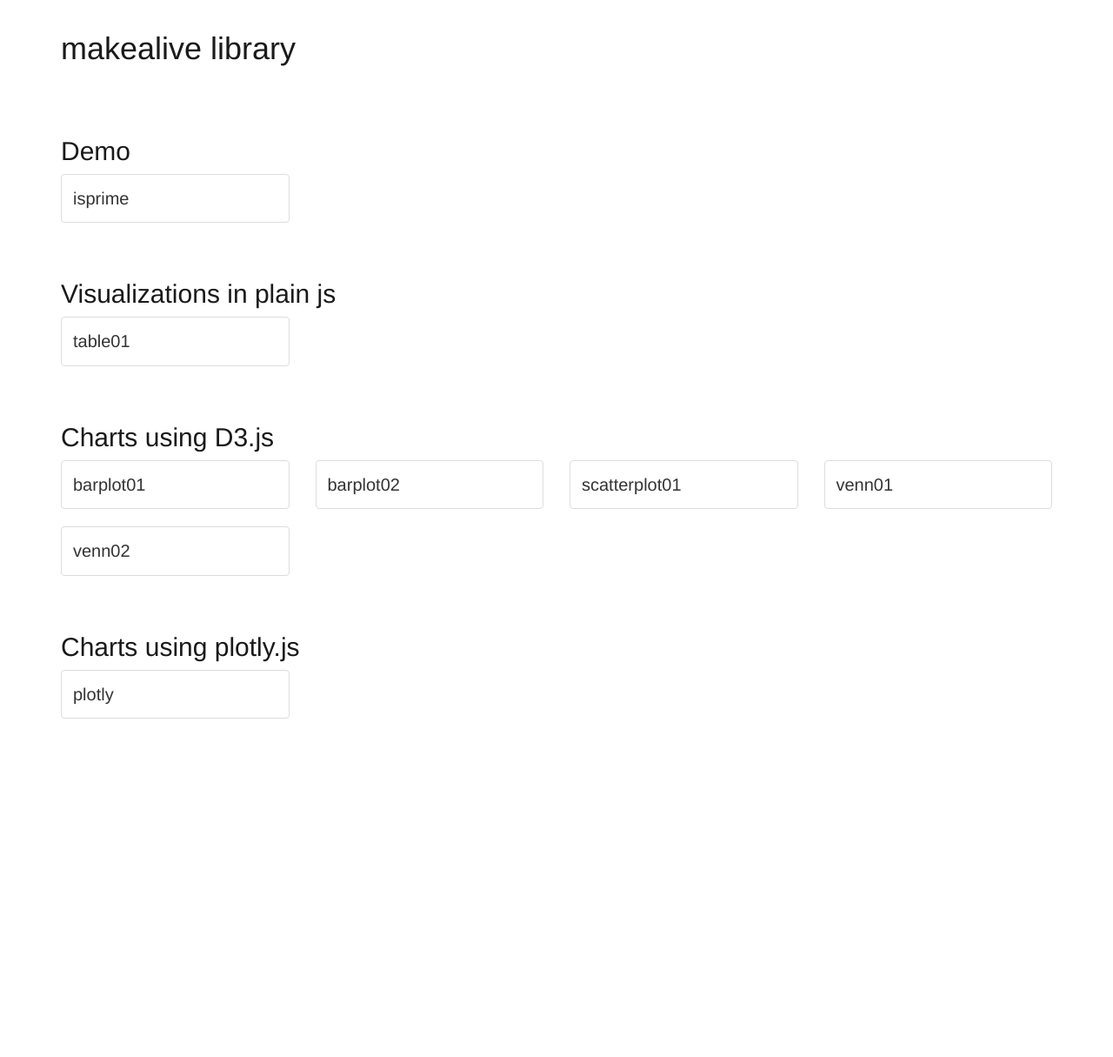
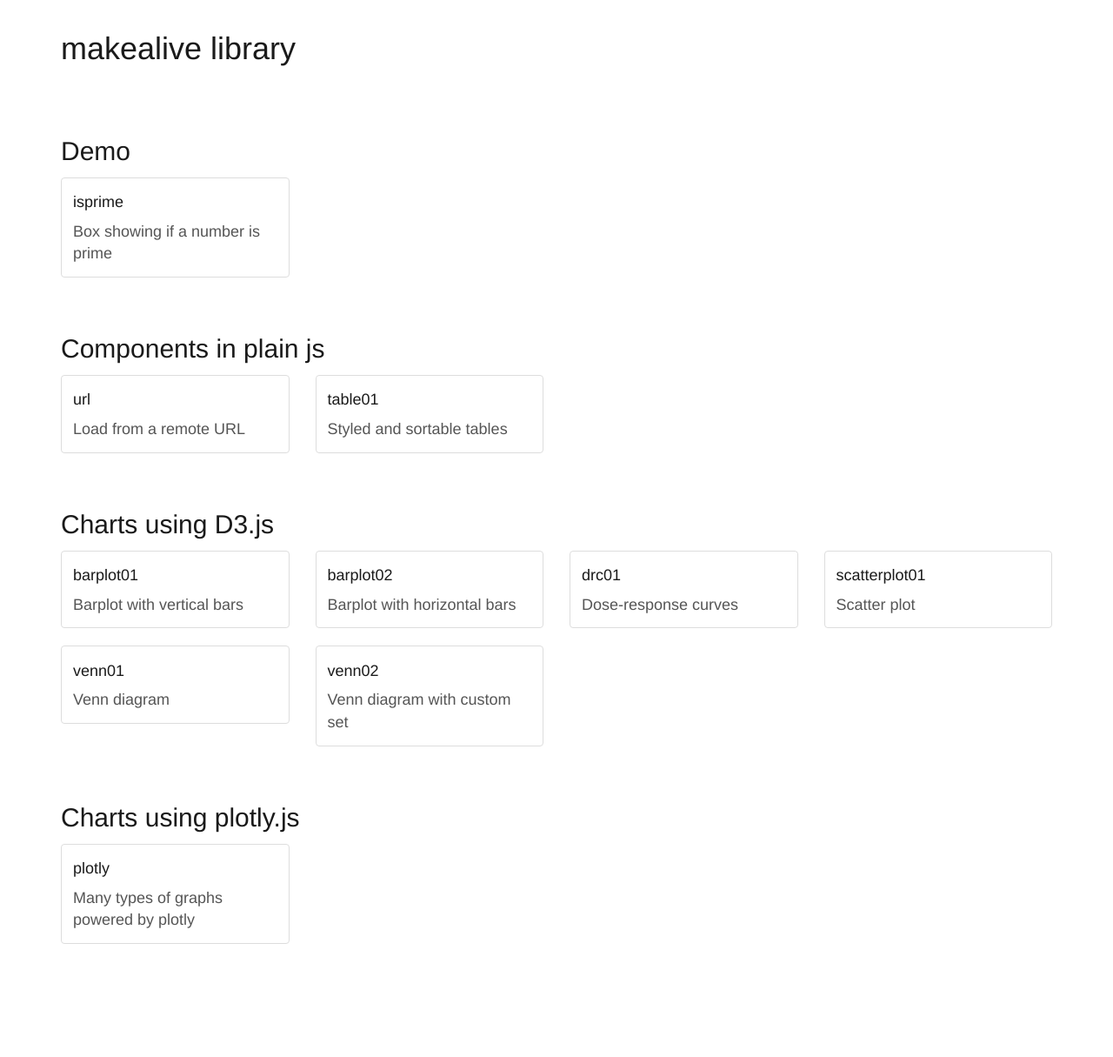
Before and after one commit to tkonopka/makealive, a Jekyll site: the page built from lib/index.md, in a window 1280 px wide. Shown: the whole page at 87% size. Built offline with Jekyll 4.4.1, drawn with Linux system fonts in a browser that asks for light colours; before the commit the page ends 942 px from its top, so only the background shows below that.

Commit message:
drc, table, url

```diff
--- a/_includes/makealive.css
+++ b/_includes/makealive.css
@@ -108,3 +108,17 @@ div.makealive {
 .codepreview div.makealive {
     margin-top: 0px;
 }
+
+
+/* for thumbnails on the library index.md page */
+.thumbnail h3 {
+    font-size: 90%;
+    margin-top: 0.3em;
+    margin-bottom: 0.3em;
+}
+.thumbnail p {
+    color: #555;
+    font-size: 90%;
+    padding-bottom: 0;
+    margin-bottom: 0;
+}
--- a/_includes/makealive.examples.js
+++ b/_includes/makealive.examples.js
@@ -67,9 +67,8 @@ examples.examplealive = function(x) {
 
 // handling of author-submitted code snippets
 document.addEventListener("DOMContentLoaded", function() {
-
-    //var allcode = document.querySelectorAll('code.makealive');
     var authorcontent = document.getElementById("body");
+    if (authorcontent==null) return;
     // convert examples into code+preview
     var authoralive = examples.examplealive(authorcontent.innerHTML);
     // convert prevew boxes
@@ -134,3 +133,47 @@ makealive.lib.argtable = function(obj, x) {
     // add the table to the page
     obj.innerHTML = result;
 }
+
+
+// convert index page thumbnails
+document.addEventListener("DOMContentLoaded", function() {
+    // fetch content of library page
+    var libcontent = document.getElementById("library");
+    if (libcontent==null) return;
+    var libalive = makealive.convert(libcontent.innerHTML);
+    libcontent.innerHTML = libalive.innerHTML;
+})
+
+
+
+// makealive conversion function to create a thumbanail
+makealive.lib.exthumbnail = function(obj, x) {
+
+    // the converter accepts a set of function names and descriptors
+    var xargs = [
+    makealive.defArg("data", "array:function:description", "set of functions", null),
+    ];
+    makealive.checkArgs(x, xargs);
+
+    // helper function to create html for one example
+    // f - function name (appears in thumbnail title and used to link)
+    // desc - a short description (appears in thumbnail below title)
+    var onethumbnail = function(f, desc) {
+        f = sanitizeHtml(f);
+        desc = sanitizeHtml(desc);
+        var result = '<div class="col-sm-4 col-md-3">';
+        result += '<div class="thumbnail" onclick="location.href=\''+f+'.html\'"><div class="caption">';
+        result += '<h3>'+f+'</h3><p>'+desc+'</p>';
+        result += '</div></div></div>';
+        return result;
+    }
+
+    // loop over components in data and generate thumbnail code
+    var result = '<div class="row">';
+    for (var i=0; i<x.data.length; i++) {
+        result += onethumbnail(x.data[i]["function"], x.data[i]["description"]);
+    }
+    result += '</div>';
+
+    obj.innerHTML = result;
+}
--- a/_layouts/example.html
+++ b/_layouts/example.html
@@ -5,7 +5,6 @@
         <title>{{ page.title }} - {{ site.title }}</title>
         <link rel="stylesheet" href="{{ site.path }}/_includes/bootstrap-3.3.7/css/bootstrap.min.css" >
         <link rel="stylesheet" href="{{ site.path }}/_includes/makealive.css" >
-        <!-- <script src="{{ site.path }}/_includes/bootstrap-3.3.7/js/bootstrap.min.js"></script> -->
         <script src="{{ site.path }}/_includes/sanitize-html-1.13.0/sanitize-html.min.js"></script>
         <script src="{{ site.path }}/_includes/showdown-1.4.2/showdown.min.js"></script>
         <script src="{{ site.path }}/src/makealive.js"></script>
@@ -25,7 +24,7 @@
 
             <!-- box with meta info -->
             <div class="row">
-                <div class="col-lg-8">
+                <div class="col-lg-10">
                     <table>
                         <tr><td class="table-label">Description:</td><td> {{ page.description }} </td>
                         </tr>
--- a/_layouts/library.html
+++ b/_layouts/library.html
@@ -6,9 +6,13 @@
         <title>{{ page.title }} - {{ site.title }}</title>
         <link rel="stylesheet" href="{{ site.path }}/_includes/bootstrap-3.3.7/css/bootstrap.min.css" >
         <link rel="stylesheet" href="{{ site.path }}/_includes/makealive.css" >
+        <script src="{{ site.path }}/_includes/sanitize-html-1.13.0/sanitize-html.min.js"></script>
+        <script src="{{ site.path }}/_includes/showdown-1.4.2/showdown.min.js"></script>
+        <script src="{{ site.path }}/src/makealive.js"></script>
+        <script src="{{ site.path }}/_includes/makealive.examples.js"></script>
     </head>
 
-    <body>
+    <body id="library">
         <div class="container">
             <div class="row">
                 <div class="col-lg-12">
--- a/lib/index.md
+++ b/lib/index.md
@@ -4,64 +4,66 @@ title: makealive library
 ---
 
 <h2>Demo</h2>
-<div class="row">
-<div class="col-sm-4 col-md-3">
-    <div class="thumbnail" onclick="location.href='isprime.html'">
-      <div class="caption">isprime</div>
-    </div>
-</div>
-</div>
+<pre><code class="makealive exthumbnail">{
+ "data": [
+  {
+    "function": "isprime",
+    "description": "Box showing if a number is prime"
+  }]
+}</code></pre>
 
-<h2>Visualizations in plain js</h2>
-<div class="row">
-<div class="col-sm-4 col-md-3">
-    <div class="thumbnail" onclick="location.href='table01.html'">
-      <div class="caption">table01</div>
-    </div>
-</div>
-</div>
+
+<h2>Components in plain js</h2>
+<pre><code class="makealive exthumbnail">{
+ "data": [
+  {
+    "function": "url",
+    "description": "Load from a remote URL"
+  },
+  {
+    "function": "table01",
+    "description": "Styled and sortable tables"
+  }]
+}</code></pre>
+
 
 
 <h2>Charts using D3.js</h2>
-<div class="row">
-<div class="col-sm-4 col-md-3">
-    <div class="thumbnail" onclick="location.href='barplot01.html'">
-      <div class="caption">barplot01</div>
-    </div>
-</div>
+<pre><code class="makealive exthumbnail">{
+ "data": [
+  {
+    "function": "barplot01",
+    "description": "Barplot with vertical bars"
+  },
+  {
+    "function": "barplot02",
+    "description": "Barplot with horizontal bars"
+  },
+  {
+    "function": "drc01",
+    "description": "Dose-response curves"
+  },
+  {
+    "function": "scatterplot01",
+    "description": "Scatter plot"
+  },
+  {
+    "function": "venn01",
+    "description": "Venn diagram"
+  },
+  {
+    "function": "venn02",
+    "description": "Venn diagram with custom set"
+  }]
+}</code></pre>
 
-<div class="col-sm-4 col-md-3">
-    <div class="thumbnail" onclick="location.href='barplot02.html'">
-      <div class="caption">barplot02</div>
-    </div>
-</div>
-
-<div class="col-sm-4 col-md-3">
-    <div class="thumbnail" onclick="location.href='scatterplot01.html'">
-      <div class="caption">scatterplot01</div>
-    </div>
-</div>
-
-<div class="col-sm-4 col-md-3">
-    <div class="thumbnail" onclick="location.href='venn01.html'">
-      <div class="caption">venn01</div>
-    </div>
-</div>
-
-<div class="col-sm-4 col-md-3">
-    <div class="thumbnail" onclick="location.href='venn02.html'">
-      <div class="caption">venn02</div>
-    </div>
-</div>
-</div>
 
 
 <h2>Charts using plotly.js</h2>
-
-<div class="row">
-<div class="col-sm-4 col-md-3">
-    <div class="thumbnail" onclick="location.href='plotly.html'">
-      <div class="caption">plotly</div>
-    </div>
-</div>
-</div>
+<pre><code class="makealive exthumbnail">{
+ "data": [
+  {
+    "function": "plotly",
+    "description": "Many types of graphs powered by plotly"
+  }]
+}</code></pre>
```
Also changed, not shown: lib/drc01.md (added, +292 -0 lines), lib/url.js (added, +54 -0 lines), lib/url.md (added, +68 -0 lines), lib/drc01.js (added), lib/scatterplot01.js, lib/table01.js, lib/venn01.js.
